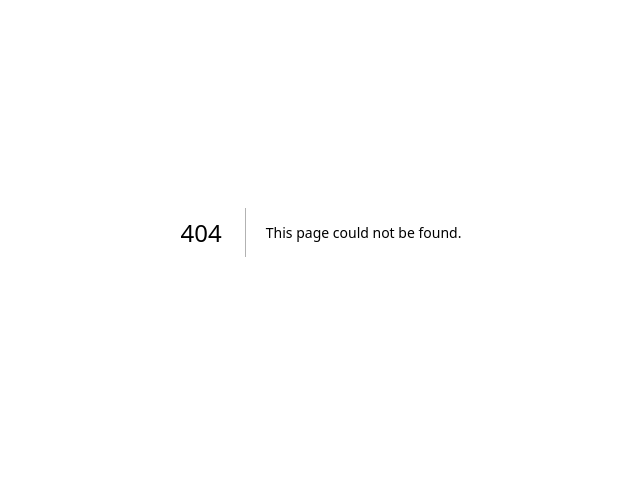
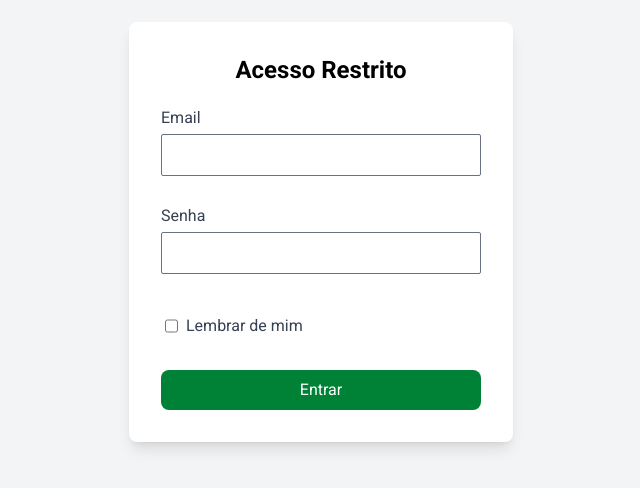
Before and after one commit to luan-services/bus-tracking-app-frontend, a Next.js app: page /login in a window 1280 px wide. Before the commit this address had no page. Shown: the part 168-656 px from the top of the page, without its empty margins (319-959 px from the left). Built offline with nearby package versions, Linux system fonts and the light colour scheme.

Commit message:
login page

```diff
--- /dev/null
+++ b/src/app/(auth)/login/page.tsx
@@ -0,0 +1,15 @@
+// importamos nosso formulário interativo, o Next.js entende que, embora esta página seja um Server Component, o LoginForm precisa do JavaScript no cliente.
+import LoginForm from '@/components/LoginForm';
+
+export default function LoginPage() {
+  // Este é um Server Component. Ele roda no servidor.
+  // É rápido e pode ser gerado de forma estática (SSG).
+  // Ele não pode usar useState ou outros hooks.
+
+  return (
+    <div className="flex min-h-screen w-full font-roboto items-center justify-center  bg-gray-100 ">
+      {/* Aqui, o Server Component renderiza o Client Component, o HTML inicial do LoginForm será incluído na página estática, e o JavaScript necessário para torná-lo interativo será enviado para o navegador. */}
+      <LoginForm />
+    </div>
+  );
+}
--- a/src/app/globals.css
+++ b/src/app/globals.css
@@ -3,4 +3,5 @@
 
 @theme inline {
     --font-roboto: var(--font-roboto);
+    --color-azul-personalizado: #1E40AF;
 }
--- /dev/null
+++ b/src/components/LoginForm.tsx
@@ -0,0 +1,156 @@
+// use client define que esse componente seja dinamico com csr.
+"use client";
+
+import { useState, FormEvent, useEffect } from 'react';
+import { useRouter } from 'next/navigation';
+
+// importamos nosso componente de notificação de erro.
+import NotificationToast from './NotificationToast';
+
+// definimos o tipo para o estado da nossa notificação.
+type NotificationState = {
+	message: string;
+	type: 'success' | 'error';
+} | null;
+
+export default function LoginForm() {
+	const [email, setEmail] = useState('');
+	const [password, setPassword] = useState('');
+	const [rememberMe, setRememberMe] = useState(false);
+	const [errors, setErrors] = useState<{ email?: string; password?: string }>({});
+	const [isLoading, setIsLoading] = useState(false);
+
+	// NOVO: Estado para controlar nossa notificação.
+	const [notification, setNotification] = useState<NotificationState>(null);
+
+	const router = useRouter();
+
+	// NOVO: useEffect para fazer a notificação desaparecer sozinha.
+	useEffect(() => {
+		// Se não houver notificação, não faz nada.
+		if (!notification) return;
+
+		// Cria um timer para limpar a notificação após 3 segundos (3000 ms).
+		const timer = setTimeout(() => {
+		setNotification(null);
+		}, 5000);
+
+		// Função de limpeza: se o componente for desmontado, o timer é cancelado.
+		// Isso evita erros de "memory leak".
+		return () => clearTimeout(timer);
+	}, [notification]); // Este efeito roda toda vez que a 'notification' muda.
+
+	const validateForm = () => { /* ... (nenhuma mudança aqui) ... */
+		const newErrors: { email?: string; password?: string } = {};
+		if (!email || !/\S+@\S+\.\S+/.test(email)) newErrors.email = 'Por favor, insira um email válido.';
+		if (!password || password.length < 8) newErrors.password = 'A senha deve ter no mínimo 8 caracteres.';
+		return newErrors;
+	};
+
+	const handleSubmit = async (event: FormEvent) => {
+		event.preventDefault();
+		setIsLoading(true);
+		setErrors({});
+		setNotification(null); // Limpa notificações antigas no início
+
+		const validationErrors = validateForm();
+		if (Object.keys(validationErrors).length > 0) {
+			setErrors(validationErrors);
+			setIsLoading(false);
+			return;
+		}
+
+		try {
+			const response = await fetch('http://localhost:5001/api/users/login', { /* ... */
+				method: 'POST',
+				headers: { 'Content-Type': 'application/json' },
+				body: JSON.stringify({ email, password, rememberMe }),
+				credentials: 'include',
+			});
+			const data = await response.json();
+			if (!response.ok) throw new Error(data.message || 'Credenciais inválidas.');
+
+			// ALTERADO: Em vez de toast, definimos nosso estado de notificação para sucesso.
+			setNotification({ message: 'Login realizado com sucesso!', type: 'success' });
+
+			// Espera um pouco para o usuário ver a mensagem de sucesso antes de redirecionar
+			setTimeout(() => {
+				router.push('/driver/dashboard');
+			}, 1000); // 1 segundo
+
+		} catch (err: any) {
+		// ALTERADO: Em vez de toast, definimos nosso estado de notificação para erro.
+			let error_message:string = ''
+
+			// tratando as possíveis mensagens de erro enviadas pelo bd (foram definidas lá), não é necessário tratar mais nada além disso,
+			// pois só faltam as regras do joi, e o form trata elas e também só envia o submit se respeitá-las, o único jeito de chegar aqui
+			// com credenciais invalidas para o joi é editando o html do form ou enviando request por fora (já não é problema do front, ele não tem que tratar)
+			if (err.message == 'email or password invalid') {
+				error_message = 'Erro: Email ou senha inválidos.'
+			}
+			else if (err.message == 'Failed to fetch')  {
+				error_message = 'Erro: Falha ao enviar, o servidor pode estar offline.'
+			}
+			else {
+				error_message = err.message
+			}
+
+			setNotification({ message: error_message, type: 'error' });
+		} finally {
+			setIsLoading(false);
+		}
+	};
+
+	return (
+		<>
+
+		<form onSubmit={handleSubmit} noValidate className="p-8 flex flex-col items-center gap-4 bg-white rounded-lg shadow-lg w-full max-w-96">
+
+				{/* Usamos um Fragment (<>) para agrupar o formulário e a notificação */}
+			{/* NOVO: Renderiza a notificação condicionalmente. */}
+			{notification &&
+				<NotificationToast message={notification.message} type={notification.type} onClick={() => setNotification(null)}/> // passando as props pro component notification
+			}
+
+
+
+
+			{/* ... O resto do formulário permanece exatamente igual ... */}
+			<h2 className="text-2xl font-bold">Acesso Restrito</h2>
+
+			<div className="flex flex-col w-full">
+				<label className="flex text-gray-700 py-1" htmlFor="email">Email</label>
+
+				<input type="email" id="email" value={email} onChange={(e) => setEmail(e.target.value)}
+					className={`w-full flex p-2 border-1 border-gray-500 rounded-xs focus:outline-none ${errors.email ? 'border-red-500' : 'focus:border-blue-500'}`}/>
+
+				{errors.email ? <p className="text-red-500 text-xs h-1 py-1 px-1 w-full">{errors.email}</p> : <p className="py-1 px-1 h-1"></p>}
+			</div>
+
+			<div className="flex flex-col w-full">
+				<label className="block text-gray-700 py-1" htmlFor="password">Senha</label>
+				<input type="password" id="password" value={password} onChange={(e) => setPassword(e.target.value)}
+					className={`w-full flex p-2 border-1 border-gray-500 rounded-xs focus:outline-none ${errors.password ? 'border-red-500' : 'focus:border-blue-500'}`}/>
+
+				{errors.password ? <p className="text-red-500 text-xs h-1 py-1 px-1 w-full">{errors.password}</p> : <p className="py-1 px-1 h-1"></p>}
+			</div>
+
+			<div className="flex w-full py-4 px-1 gap-2">
+				<input type="checkbox" id="rememberMe" checked={rememberMe} onChange={(e) => setRememberMe(e.target.checked)} className="flex"/>
+				<label className="flex text-gray-700" htmlFor="rememberMe">Lembrar de mim</label>
+			</div>
+
+			<button type="submit" disabled={isLoading}
+				className="w-full flex justify-center bg-green-700 text-white py-2 rounded-lg cursor-pointer hover:bg-green-800 disabled:bg-green-500 disabled:cursor-default transition active:scale-95">
+				{isLoading ? 'Entrando...' : 'Entrar'}
+			</button>
+
+
+
+
+		</form>
+
+
+		</>
+	);
+}
--- /dev/null
+++ b/src/components/NotificationToast.tsx
@@ -0,0 +1,30 @@
+// src/components/Notification.tsx
+
+// Definimos os tipos das propriedades que nosso componente vai receber.
+type NotificationToastProps = {
+  message: string;
+  type: 'success' | 'error';
+  onClick: () => void; // Uma função que será chamada quando o usuário clicar para fechar.
+};
+
+export default function NotificationToast({ message, type, onClick }: NotificationToastProps) {
+  // Define a cor de fundo com base no tipo da notificação.
+  const baseClasses = "p-4 pt-2 pr-2 rounded-xs flex items-start justify-between max-w-sm";
+  const typeClasses = type === 'error'
+    ? 'bg-red-500 text-white'
+    : 'bg-green-500 text-white';
+
+  return (
+    // Usamos 'fixed' para que a notificação flutue sobre o conteúdo da página.
+    // As classes de transição preparam o componente para animações suaves.
+    <div className={`${baseClasses} ${typeClasses}`}>
+      <span className="pt-2">{message}</span>
+      <button  onClick={onClick} className="ml-1 rounded-full" aria-label="Fechar notificação">
+        {/* Um ícone 'X' simples para fechar */}
+        <svg xmlns="http://www.w3.org/2000/svg" className="h-5 w-5" fill="none" viewBox="0 0 24 24" stroke="currentColor">
+          <path strokeLinecap="round" strokeLinejoin="round" strokeWidth={2} d="M6 18L18 6M6 6l12 12" />
+        </svg>
+      </button>
+    </div>
+  );
+}
```
